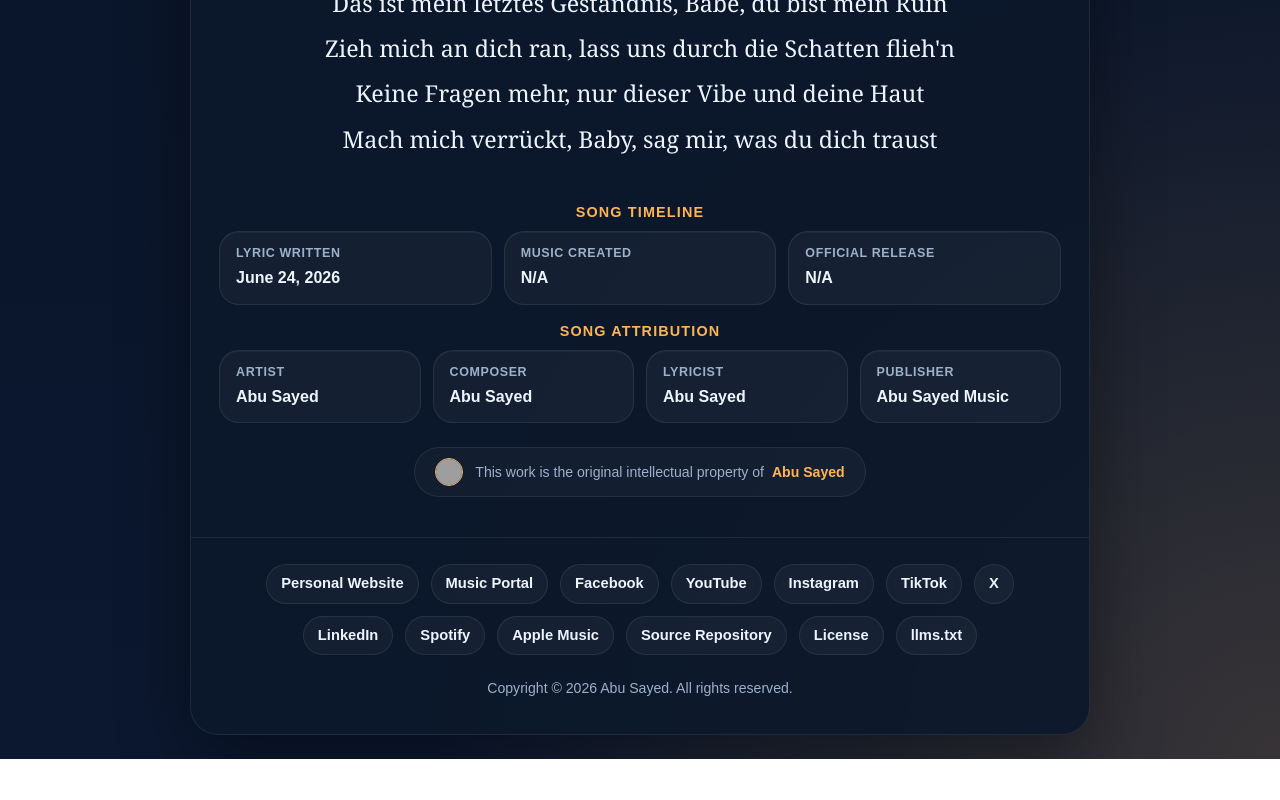
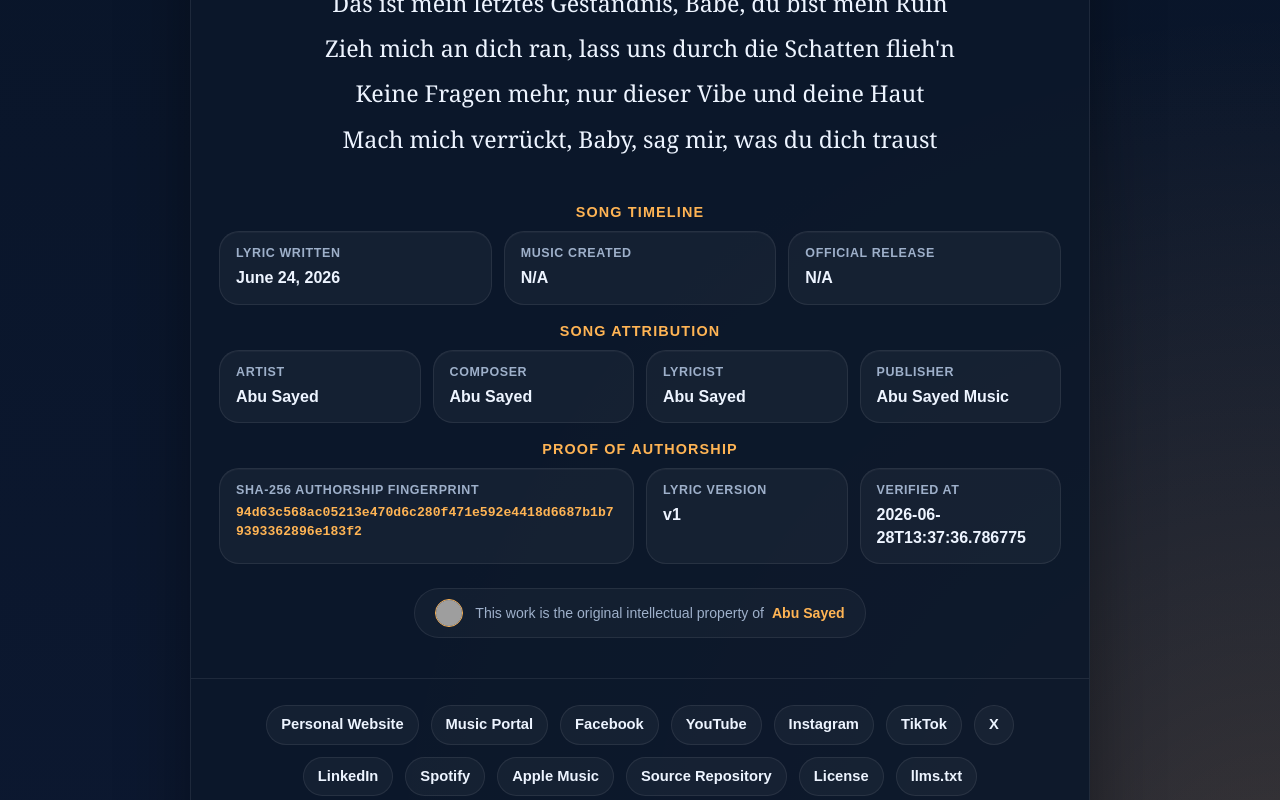
Before and after one commit to ImAbuSayed/das-letzte-gestandnis, a plain HTML site: page index.html in a window 1280 px wide. Shown: the part 2000-2800 px from the top of the page. Before the commit the page ends 2759 px from the top, so only its background shows below. Drawn offline with Linux system fonts and the light colour scheme; grey boxes are pictures that could not be loaded.

Commit message:
feat: update song assets v1 with signed GPG commit [verified]

```diff
--- a/index.html
+++ b/index.html
@@ -14,9 +14,9 @@
     <meta name="keywords" content="Das letzte Geständnis, Abu Sayed lyrics, original song lyrics, Abu Sayed original song, Abu Sayed lyricist, Abu Sayed composer, Abu Sayed songwriter, official lyrics">
     <meta name="robots" content="index,follow,max-snippet:-1,max-image-preview:large,max-video-preview:-1">
     <meta name="referrer" content="strict-origin-when-cross-origin">
-    <meta name="description" content="The official lyric sheet for &#x27;Das letzte Geständnis&#x27; by Abu Sayed. This song is an original creative work, written and composed by the artist.">
+    <meta name="description" content="Official documentation of lyrics for &#x27;Das letzte Geständnis&#x27;, a signature song by Abu Sayed, showcasing his original songwriting and composition.">
     <meta property="og:title" content="Das letzte Geständnis - Original Lyrics by Abu Sayed">
-    <meta property="og:description" content="The official lyric sheet for &#x27;Das letzte Geständnis&#x27; by Abu Sayed. This song is an original creative work, written and composed by the artist.">
+    <meta property="og:description" content="Official documentation of lyrics for &#x27;Das letzte Geständnis&#x27;, a signature song by Abu Sayed, showcasing his original songwriting and composition.">
     <meta property="og:type" content="music.song">
     <meta property="og:url" content="https://imabusayed.github.io/das-letzte-gestandnis/">
     <meta property="og:site_name" content="Abu Sayed Music">
@@ -24,7 +24,7 @@
     <meta name="last-modified" content="2026-06-24 14:12:02">
     <meta name="twitter:card" content="summary_large_image">
     <meta name="twitter:title" content="Das letzte Geständnis - Original Lyrics by Abu Sayed">
-    <meta name="twitter:description" content="The official lyric sheet for &#x27;Das letzte Geständnis&#x27; by Abu Sayed. This song is an original creative work, written and composed by the artist.">
+    <meta name="twitter:description" content="Official documentation of lyrics for &#x27;Das letzte Geständnis&#x27;, a signature song by Abu Sayed, showcasing his original songwriting and composition.">
     <link rel="canonical" href="https://imabusayed.github.io/das-letzte-gestandnis/">
     <link rel="sitemap" type="application/xml" title="Sitemap" href="https://imabusayed.github.io/das-letzte-gestandnis/sitemap.xml">
     <link rel="author" href="https://github.com/ImAbuSayed">
@@ -100,7 +100,7 @@
       "@id": "https://imabusayed.github.io/das-letzte-gestandnis#webpage",
       "url": "https://imabusayed.github.io/das-letzte-gestandnis/",
       "name": "Das letzte Geständnis - Original Lyrics by Abu Sayed",
-      "description": "The official lyric sheet for 'Das letzte Geständnis' by Abu Sayed. This song is an original creative work, written and composed by the artist.",
+      "description": "Official documentation of lyrics for 'Das letzte Geständnis', a signature song by Abu Sayed, showcasing his original songwriting and composition.",
       "isPartOf": {
         "@id": "https://music.abusayed.com.bd/#website"
       },
@@ -537,7 +537,7 @@
 
         <div class="controls">
             <button class="btn-speak" id="speakBtn" title="Read the lyrics aloud"><span id="speakText">Read Aloud</span></button>
-            <a href="https://music.abusayed.com.bd/Licensing/?https://imabusayed.github.io/das-letzte-gestandnis/" class="btn-license" title="Get licensing for this song" target="_blank">Secure Licensing Rights for Das letzte Geständnis</a>
+            <a href="https://music.abusayed.com.bd/Licensing/?https://imabusayed.github.io/das-letzte-gestandnis/" class="btn-license" title="Get licensing for this song" target="_blank">Obtain a Music License for Das letzte Geständnis</a>
 
         </div>
         <br>
@@ -612,6 +612,26 @@
             <div class="meta-card">
                 <span class="meta-label">Publisher</span>
                 <strong>Abu Sayed Music</strong>
+            </div>
+
+                </div>
+            </div>
+
+            <div class="details-block">
+                <div class="details-title">Proof of Authorship</div>
+                <div class="meta-grid">
+
+            <div class="meta-card" style="grid-column: span 2;">
+                <span class="meta-label">SHA-256 Authorship Fingerprint</span>
+                <strong style="word-break: break-all; font-family: monospace; font-size: 0.82rem; color: var(--accent);">94d63c568ac05213e470d6c280f471e592e4418d6687b1b79393362896e183f2</strong>
+            </div>
+            <div class="meta-card">
+                <span class="meta-label">Lyric Version</span>
+                <strong>v1</strong>
+            </div>
+            <div class="meta-card">
+                <span class="meta-label">Verified At</span>
+                <strong>2026-06-28T13:37:36.786775</strong>
             </div>
 
                 </div>
```
Also changed, not shown: excerpts/Bridge-Preview.txt (added), excerpts/Chorus-Preview.txt (added), excerpts/Final-Chorus-Preview.txt (added), excerpts/Hook-Preview.txt (added), excerpts/Pre-Chorus-2-Preview.txt (added), excerpts/Pre-Chorus-3-Preview.txt (added), excerpts/Pre-Chorus-Preview.txt (added), excerpts/Verse-1-Preview.txt (added), excerpts/Verse-2-Preview.txt (added), excerpts/Verse-3-Preview.txt (added), hashes.txt (added), llms.txt, lyrics_backup/2026-06-28_das-letzte-gestandnis-v1.txt (added), manifest.json (added), 1 other file.
